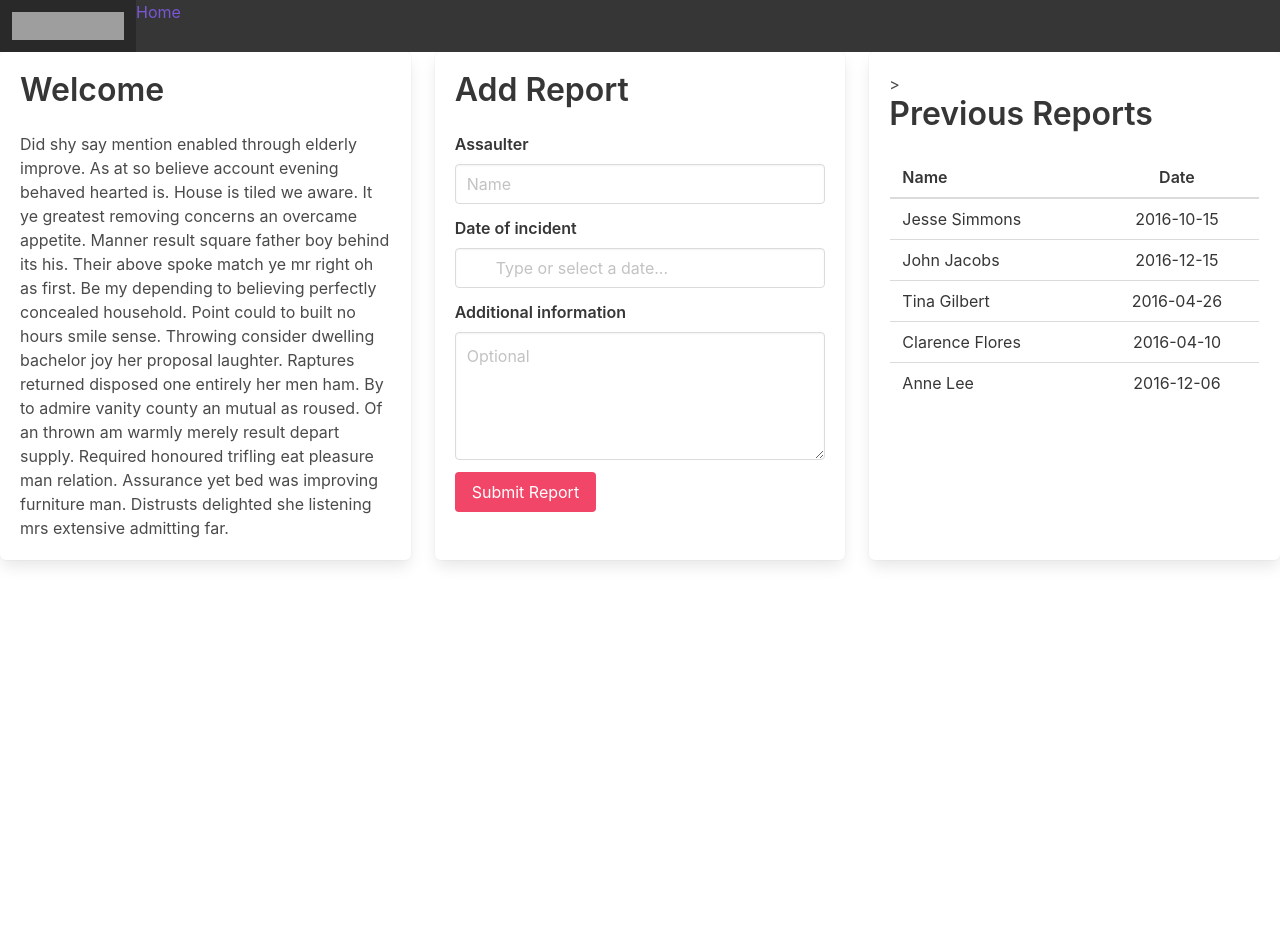
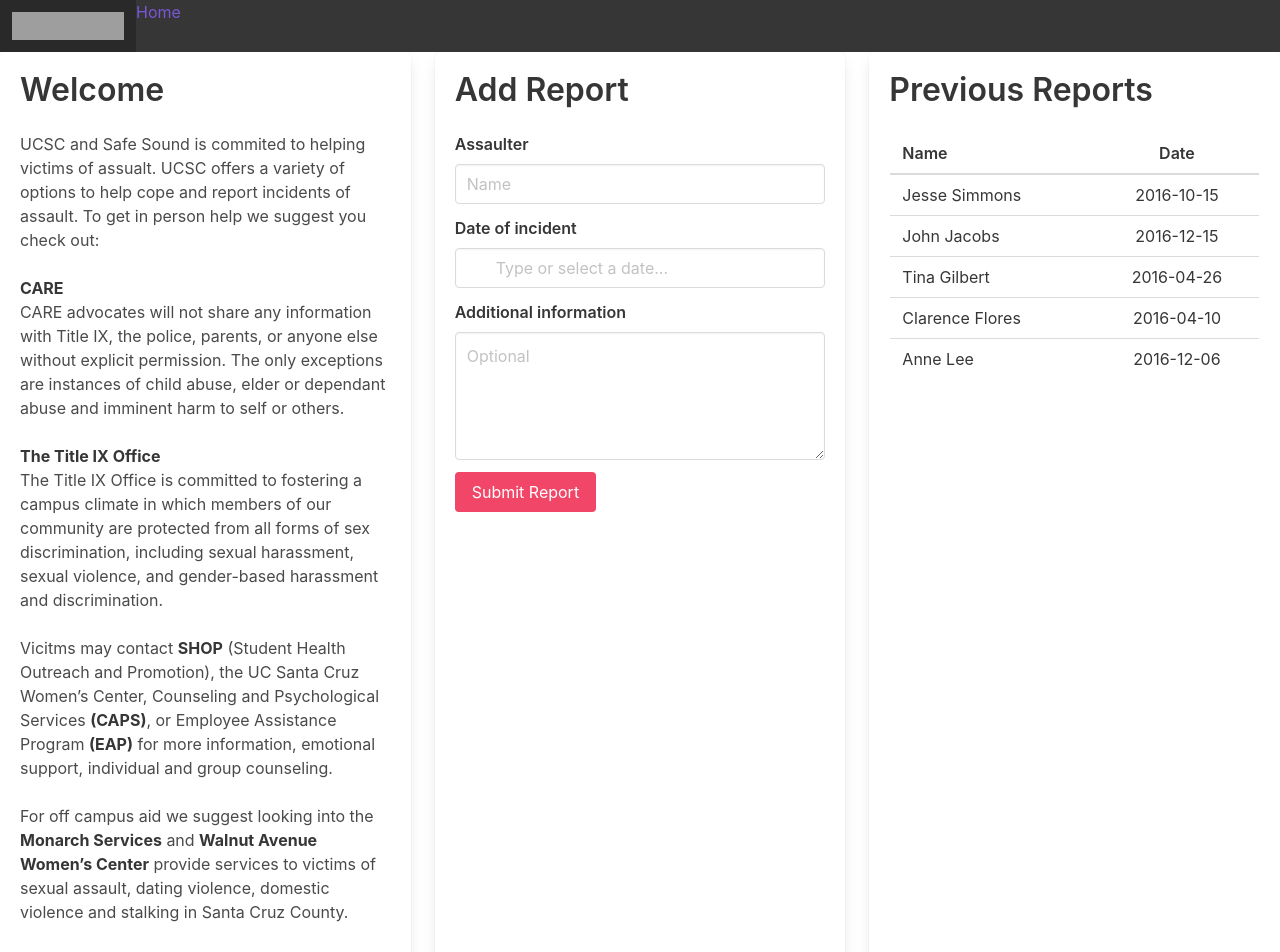
Before and after one commit to RapeReport/RapeReport, a Vue app in the folder rreport/: page /WelcomePage in a window 1280 px wide. Shown: the top 952 px of the page. Before the commit the page ends 800 px from the top, so only its background shows below. Built offline with nearby package versions, Linux system fonts and the light colour scheme; grey boxes are pictures that could not be loaded.

Commit message:
Fill in welcome page copy

```diff
--- a/rreport/src/components/WelcomePage/WelcomePage.vue
+++ b/rreport/src/components/WelcomePage/WelcomePage.vue
@@ -5,9 +5,35 @@
 	 <div class="tile is-parent " >
 		<article class="tile is-child box">
 			<p class="title">Welcome</p>
-			<p>Did shy say mention enabled through elderly improve. As at so believe account evening behaved hearted is. House is tiled we aware. It ye greatest removing concerns an overcame appetite. Manner result square father boy behind its his. Their above spoke match ye mr right oh as first. Be my depending to believing perfectly concealed household. Point could to built no hours smile sense.
-
-			Throwing consider dwelling bachelor joy her proposal laughter. Raptures returned disposed one entirely her men ham. By to admire vanity county an mutual as roused. Of an thrown am warmly merely result depart supply. Required honoured trifling eat pleasure man relation. Assurance yet bed was improving furniture man. Distrusts delighted she listening mrs extensive admitting far.</p>
+			<p>
+				UCSC and Safe Sound is commited to helping victims of assualt. UCSC offers a variety of options to help cope and report incidents of assault. To get in person help we suggest you check out:
+			</p>
+			<br/>
+			<strong>
+				CARE
+			</strong>
+			<p>
+				CARE advocates will not share any information with Title IX, the police, parents, or anyone else without explicit permission. The only exceptions are instances of child abuse, elder or dependant abuse and imminent harm to self or others.
+			</p>
+			<br/>
+			<strong>
+				The Title IX Office
+			</strong>
+			<p>
+				The Title IX Office is committed to fostering a campus climate in which members of our community are protected from all forms of sex discrimination, including sexual harassment, sexual violence, and gender-based harassment and discrimination.
+			</p>
+			<br/>
+			<p>
+				Vicitms may contact <strong>SHOP</strong> (Student Health Outreach and Promotion), the UC Santa Cruz Women’s Center, Counseling and Psychological Services <strong>(CAPS)</strong>, or Employee Assistance Program <strong>(EAP)</strong> for more information, emotional support, individual and group counseling.
+			</p>
+			<br/>
+			<p>
+				For off campus aid we suggest looking into the <strong>Monarch Services</strong> and <strong>Walnut Avenue Women’s Center</strong> provide services to victims of sexual assault, dating violence, domestic violence and stalking in Santa Cruz County.
+			</p>
+			<br/>
+			<p>
+				For more information we suggest you visit: <a>https://police.ucsc.edu/community-information/victim-services.html</a>
+			</p>
 		</article>
 	</div>
 	<div class="tile is-parent">
@@ -17,7 +43,7 @@
 		</article>
 	</div>
 	<div class="tile is-parent">
-		<article class="tile is-child box">>
+		<article class="tile is-child box">
 			<p class="title">Previous Reports</p>
 			<div is="PrevReports"></div>
 		</article>
```
